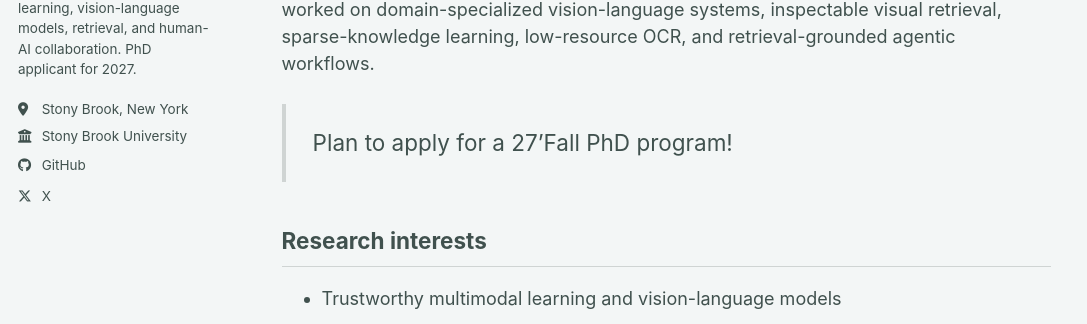
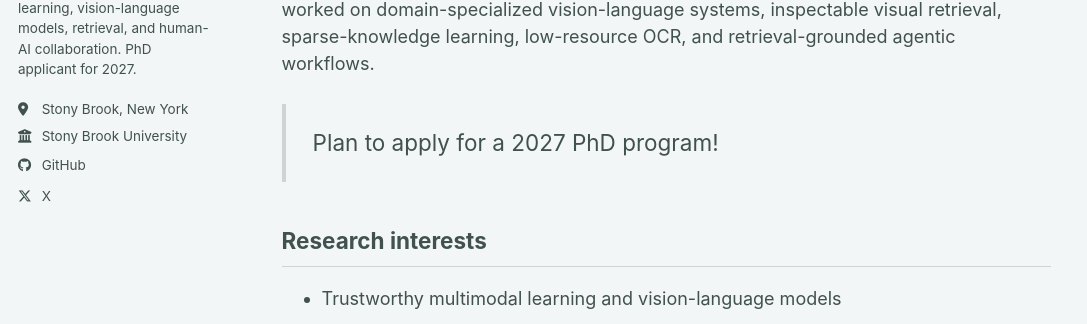
Before and after one commit to ZijiYu/zijiyu.github.io, a Jekyll site: the page built from _pages/about.md, in a window 1280 px wide and 1193 px high. Shown: the part 360-684 px from the top of the window, without its empty margins (0-1087 px from the left). Built offline with Jekyll 4.4.1, drawn with Linux system fonts in a browser that asks for light colours; a style sheet for code colours, icons or effects is not loaded.

Commit message:
Broaden 2027 PhD application wording

```diff
--- a/_pages/about.md
+++ b/_pages/about.md
@@ -11,7 +11,7 @@ I am pursuing a **B.S. in Information Systems with a double major in Economics a
 
 My research asks how multimodal systems can remain reliable in specialized domains where expert knowledge is scarce, visual evidence is subtle, and unsupported answers are costly. Using traditional Chinese painting as a technically demanding testbed, I have worked on domain-specialized vision-language systems, inspectable visual retrieval, sparse-knowledge learning, low-resource OCR, and retrieval-grounded agentic workflows.
 
-<blockquote class="phd-plan"><cite>Plan to apply for a 27’Fall PhD program!</cite></blockquote>
+<blockquote class="phd-plan"><cite>Plan to apply for a 2027 PhD program!</cite></blockquote>
 
 ## Research interests
 
```
